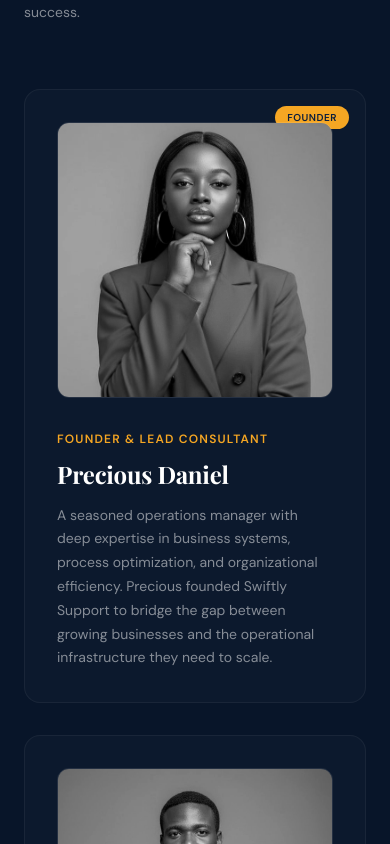
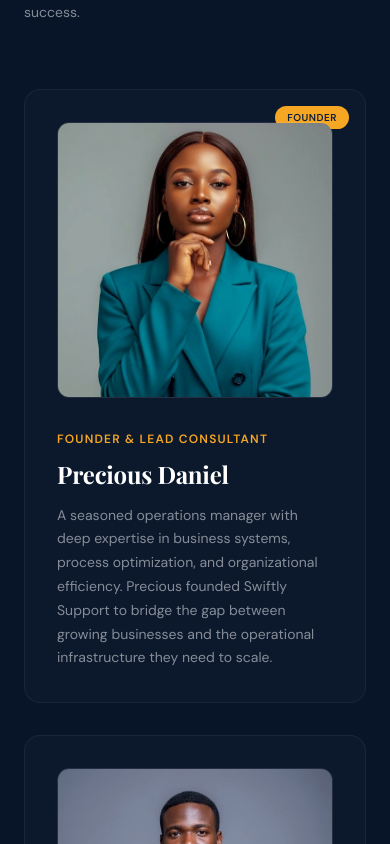
Before and after one commit to royal334/swiftly-support, a React (Vite) app: page / in a window 390 px wide. Shown: the part 1080-1924 px from the top of the page. Built offline with nearby package versions, Linux system fonts and the light colour scheme; a web font is replaced by a local one.

Commit message:
feat: add Hero and MeetOurTeam components to landing page

```diff
--- a/src/components/Hero.tsx
+++ b/src/components/Hero.tsx
@@ -11,7 +11,7 @@ export const Hero = () => {
       </div>
 
       {/* Grid Overlay */}
-      <div className="hero-grid absolute inset-0 opacity-[0.04] pointer-events-none bg-[linear-gradient(rgba(245,166,35,0.5)_1px,transparent_1px),linear-gradient(90deg,rgba(245,166,35,0.5)_1px,transparent_1px)] bg-[size:60px_60px]" />
+      <div className="hero-grid absolute inset-0 opacity-[0.04] pointer-events-none bg-[linear-gradient(rgba(245,166,35,0.5)_1px,transparent_1px),linear-gradient(90deg,rgba(245,166,35,0.5)_1px,transparent_1px)] bg-size-[60px_60px]" />
 
       <div className="max-w-[1440px] mx-auto w-full grid grid-cols-1 lg:grid-cols-2 gap-12 items-center relative z-10">
         {/* Hero Content */}
@@ -28,7 +28,7 @@ export const Hero = () => {
 
           <h1 className="font-display text-[48px] md:text-[82px] font-black leading-[1.05] text-white mb-7 tracking-tight">
             Elevating Business <br />
-            <em className="italic not-odd:bg-gradient-to-r from-amber via-amber-light to-amber bg-[length:200%_auto] bg-clip-text text-transparent animate-shimmer">
+            <em className="italic not-odd:bg-linear-to-r from-amber via-amber-light to-amber bg-size-[200%_auto] bg-clip-text text-transparent animate-shimmer">
               Expectations
             </em>
           </h1>
--- a/src/components/MeetOurTeam.tsx
+++ b/src/components/MeetOurTeam.tsx
@@ -63,7 +63,7 @@ export const MeetOurTeam = () => {
                 </div>
               )}
 
-              <div className="team-img-wrap mb-8 relative aspect-square rounded-xl overflow-hidden grayscale group-hover:grayscale-0 transition-all duration-500 border border-white/10 group-hover:border-amber/20">
+              <div className="team-img-wrap mb-8 relative aspect-square rounded-xl overflow-hidden md:grayscale group-hover:grayscale-0 transition-all duration-500 border border-white/10 group-hover:border-amber/20">
                 <img
                   src={member.image}
                   alt={member.name}
```
